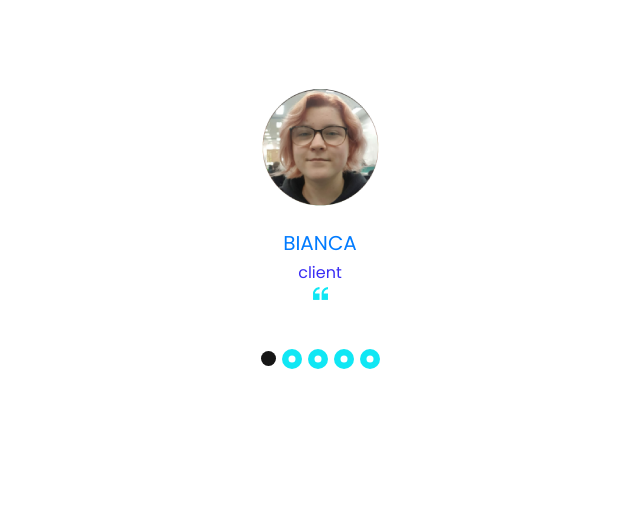
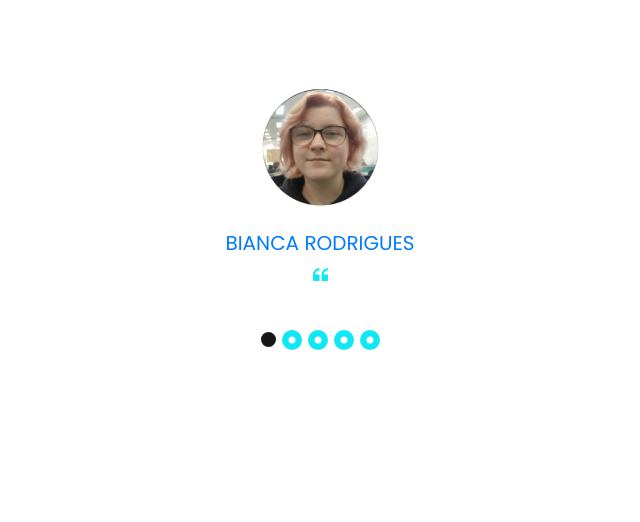
Before and after one commit to senacrs-emti/2022-3M-mercado-cultural, a PHP site: page / in a window 1280 px wide. Shown: the part 2711-3233 px from the top of the page, without its empty margins (320-960 px from the left). Run offline with PHP 8.4, Linux system fonts and the light colour scheme; data that the repository does not hold is empty; some libraries are stand-ins or nearby versions.

Commit message:
desenvolvedores
,

```diff
--- a/index.php
+++ b/index.php
@@ -373,12 +373,9 @@ include_once './includes/head.php';
                 </div>
                 <div class="name">
                   <h5>
-                    <a href="https://github.com/BiancaFiRodrigues"> Bianca </a>
+                    <a href="https://github.com/BiancaFiRodrigues"> Bianca Rodrigues </a>
                   </h5>
                   <h6>
-                    <span>
-                      client
-                    </span>
                     <img src="images/quote.png" alt="">
                   </h6>
                 </div>
@@ -394,12 +391,9 @@ include_once './includes/head.php';
                 </div>
                 <div class="name">
                   <h5>
-                    Randomised
+                  <a href="https://github.com/vihh04"> Vitória Helena </a>
                   </h5>
                   <h6>
-                    <span>
-                      Client
-                    </span>
                     <img src="images/quote.png" alt="">
                   </h6>
                 </div>
@@ -416,12 +410,9 @@ include_once './includes/head.php';
                 </div>
                 <div class="name">
                   <h5>
-                    Randomised
+                  <a href="https://github.com/riannrodrigues" > Riann Rodrigues </a>
                   </h5>
                   <h6>
-                    <span>
-                      Client
-                    </span>
                     <img src="images/quote.png" alt="">
                   </h6>
                 </div>
@@ -441,17 +432,12 @@ include_once './includes/head.php';
                     <a href="https://github.com/fehborba" > Maria Borba </a>
                   </h5>
                   <h6>
-                    <span>
-                      Client
-                    </span>
                     <img src="images/quote.png" alt="">
                   </h6>
                 </div>
               </div>
             </div>
           </div>
-
-
 
           <div class="carousel-item">
             <div class="client_container layout_padding2">
@@ -464,9 +450,6 @@ include_once './includes/head.php';
                   <a href="https://github.com/maritavares28"> Maria Tavares </a>
                   </h5>
                   <h6>
-                    <span>
-                      Client
-                    </span>
                     <img src="images/quote.png" alt="">
                   </h6>
                 </div>
```
